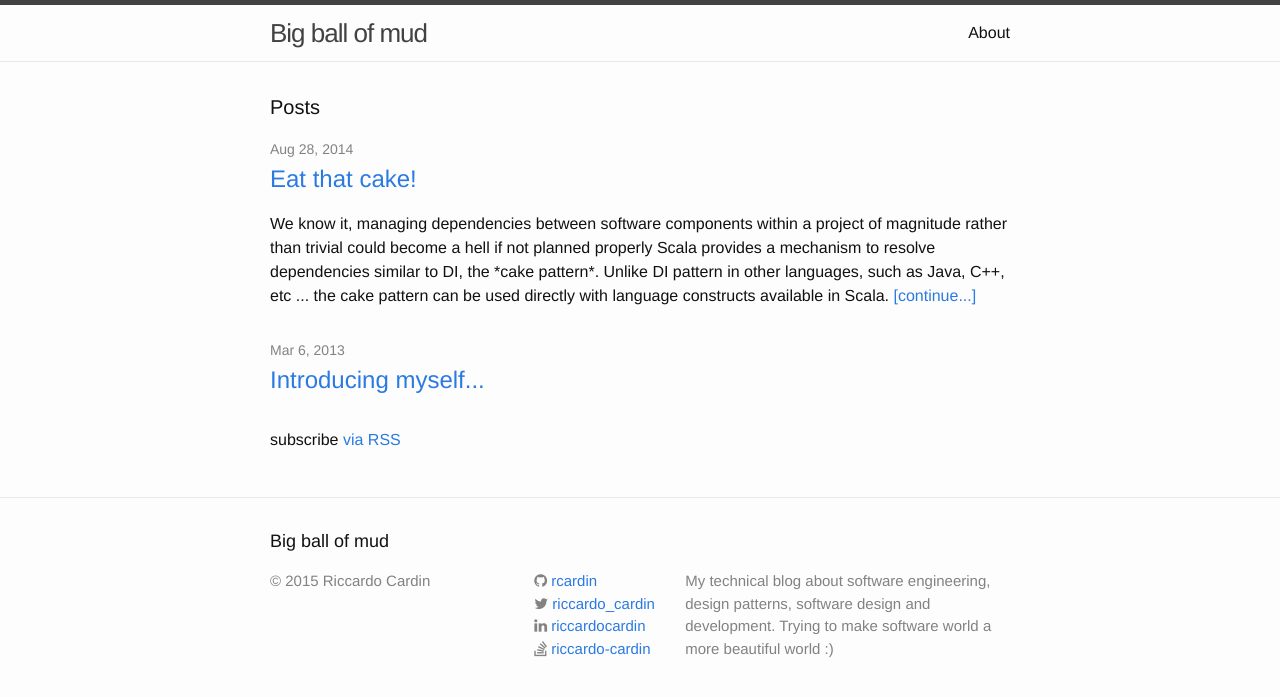
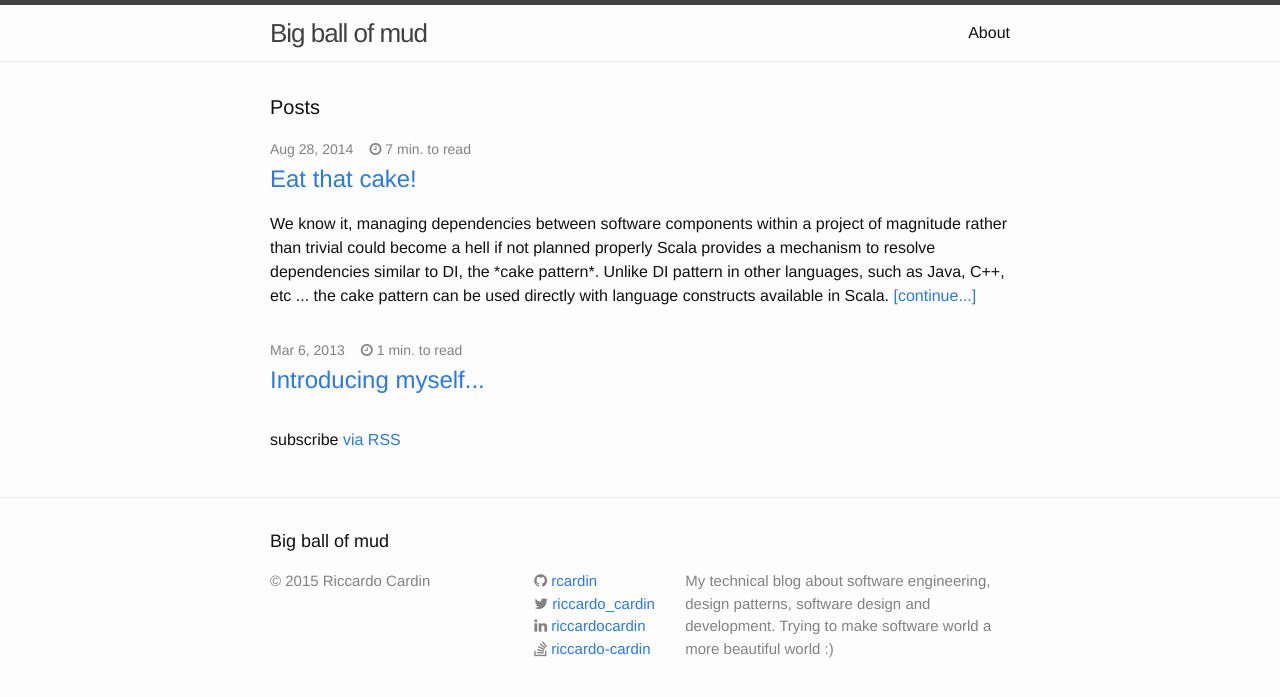
Before and after one commit to rcardin/rcardin.github.io, a Jekyll site: the page built from index.html, in a window 1280 px wide. Shown: the top 697 px of the page. Built offline with Jekyll 4.4.1, drawn with Linux system fonts in a browser that asks for light colours; nearby versions of some CDN libraries.

Commit message:
Add Twitter share button, time to read and some small flowers :)

```diff
--- a/index.html
+++ b/index.html
@@ -9,8 +9,19 @@
   <ul class="post-list">
     {% for post in site.posts %}
       <li>
+        {% capture read_time %}
+          {{ post.content | number_of_words | divided_by: 180 }}
+        {% endcapture %}
         <span class="post-meta">{{ post.date | date: "%b %-d, %Y" }}</span>
-
+        <span class="post-meta">
+          &nbsp;&nbsp;
+          <i class="fa fa-clock-o"></i>
+          {% if read_time != '0' %}
+            {{ read_time }}
+          {% else %}
+            1
+          {% endif %} min. to read
+        </span>
         <h2>
           <a class="post-link" href="{{ post.url | prepend: site.baseurl }}">{{ post.title }}</a>
         </h2>
```
Also changed, not shown: _includes/share.html (+5 -7 lines).
